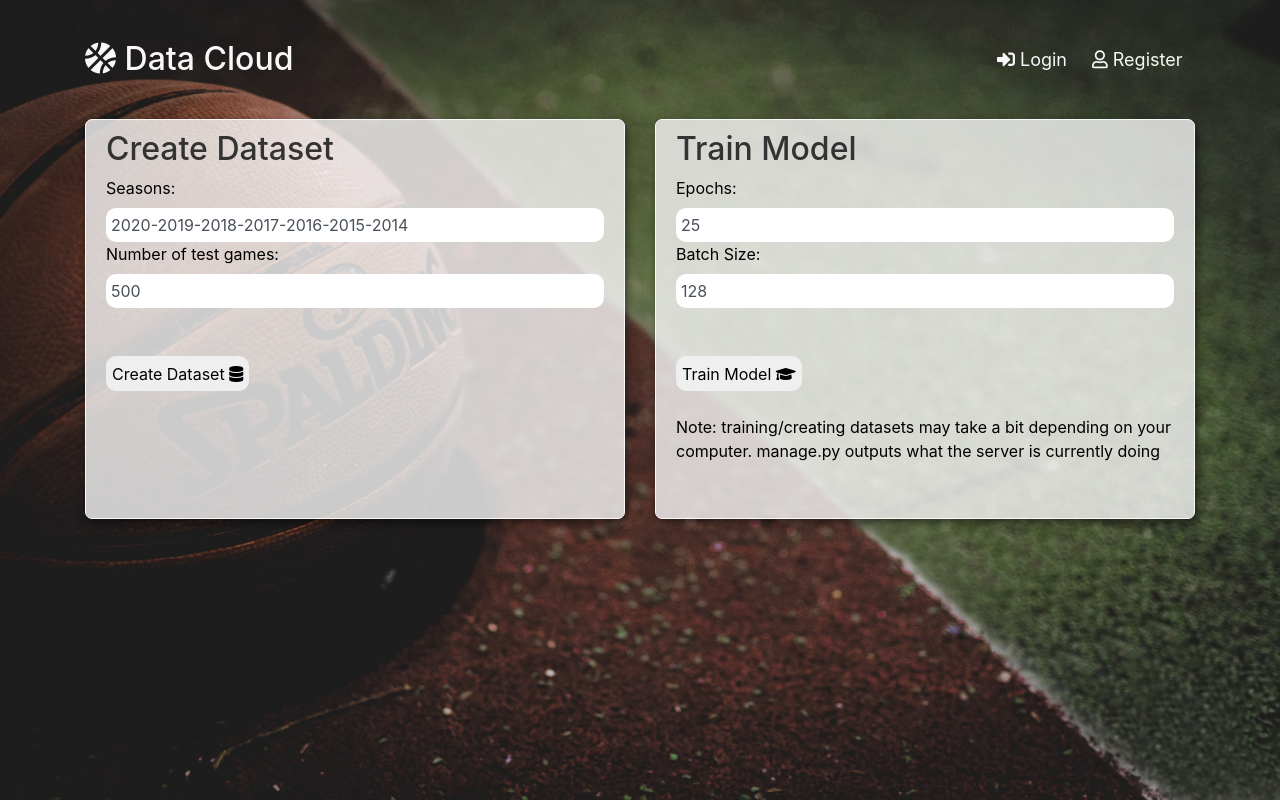
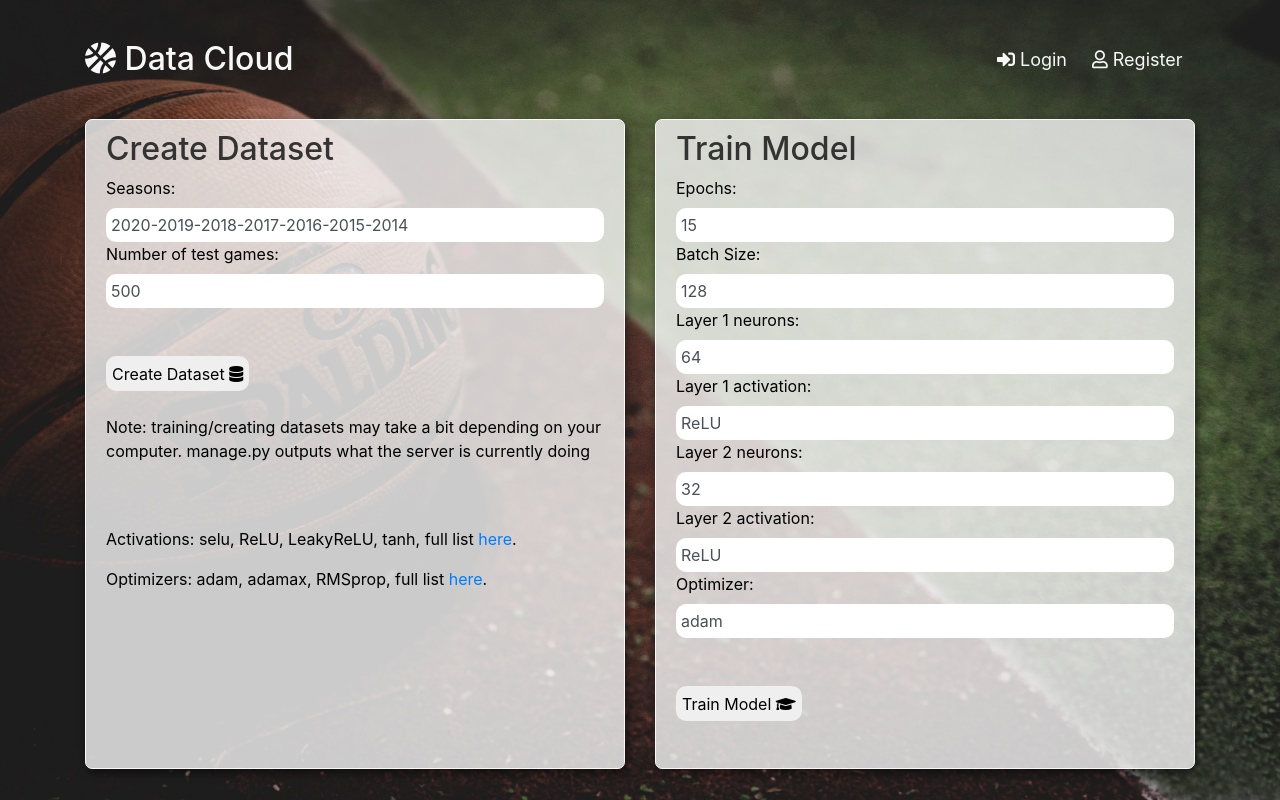
Before and after one commit to nealmick/bb, a Django app: page /predict/train/ in a window 1280 px wide. Run offline with Django 3.2, Linux system fonts and the light colour scheme; some libraries are stand-ins or nearby versions.

Commit message:
Add files via upload

```diff
--- a/predict/templates/predict/train.html
+++ b/predict/templates/predict/train.html
@@ -18,7 +18,7 @@
 
 
 <div class="col-6">
-    <div style="margin-top:10px;height:400px"class="content-section">
+    <div style="margin-top:10px;height:650px"class="content-section">
         <h2>Create Dataset</h2>
         <div style="width:100%;">
             <label for="seasons-input">Seasons:</label>
@@ -33,6 +33,13 @@
 
         </div>
         <button onClick="makeDataset()"type="submit" className="btn btn-grey-secondary" style="color:333333;border-radius: 10px;height:35px; border:none">Create Dataset <i class="fas fa-database"></i></button>
+        <br>
+        <br>
+        <p>Note: training/creating datasets may take a bit depending on your computer.  manage.py outputs what the server is currently doing</p>
+        <br>
+        <br>
+        <p>Activations: selu, ReLU, LeakyReLU, tanh, full list <a href="https://www.tensorflow.org/api_docs/python/tf/keras/activations">here</a>.</p>
+        <p>Optimizers: adam, adamax, RMSprop, full list <a href="https://www.tensorflow.org/api_docs/python/tf/keras/optimizers">here</a>.</p>
 
         </div>
     </div>
@@ -40,23 +47,32 @@
 
 
 <div class="col-6">
-    <div style="margin-top:10px;height:400px"class="content-section" >
+    <div style="margin-top:10px;height:650px"class="content-section" >
         <h2>Train Model</h2>
 
         <div style="width:100%;">
             <label for="epochs-input">Epochs:</label>
-            <input maxlength="140" id="epochs-input" value="25" class="form-control"style="border-radius: 10px;padding:5px;border: 0px;shadow: 0px;resize:none">
+            <input maxlength="140" id="epochs-input" value="15" class="form-control"style="border-radius: 10px;padding:5px;border: 0px;shadow: 0px;resize:none">
             </input>
             <label for="batch-size">Batch Size:</label>
             <input maxlength="140" id="batch-size" value="128" class="form-control"style="border-radius: 10px;padding:5px;border: 0px;shadow: 0px;resize:none">
+            </input>
+            <label for="layer1-count">Layer 1 neurons:</label>
+            <input maxlength="140" id="layer1-count" value="64" class="form-control"style="border-radius: 10px;padding:5px;border: 0px;shadow: 0px;resize:none">
+            <label for="layer1-activation">Layer 1 activation:</label>
+            <input maxlength="140" id="layer1-activation" value="ReLU" class="form-control"style="border-radius: 10px;padding:5px;border: 0px;shadow: 0px;resize:none">
+            <label for="layer2-count">Layer 2 neurons:</label>
+            <input maxlength="140" id="layer2-count" value="32" class="form-control"style="border-radius: 10px;padding:5px;border: 0px;shadow: 0px;resize:none">
+            <label for="layer2-activation">Layer 2 activation:</label>
+            <input maxlength="140" id="layer2-activation" value="ReLU" class="form-control"style="border-radius: 10px;padding:5px;border: 0px;shadow: 0px;resize:none">
+            </input>
+            <label for="optimizer">Optimizer:</label>
+            <input maxlength="140" id="optimizer" value="adam" class="form-control"style="border-radius: 10px;padding:5px;border: 0px;shadow: 0px;resize:none">
             </input>
             <br></br>
 
         </div>
         <button onClick="trainModel()"type="submit" className="btn btn-grey-secondary" style="color:333333;border-radius: 10px;height:35px; border:none">Train Model <i class="fas fa-graduation-cap"></i></button>
-        <br>
-        <br>
-        <p>Note: training/creating datasets may take a bit depending on your computer.  manage.py outputs what the server is currently doing</p>
 
         </div>
     </div>
@@ -64,7 +80,14 @@
 {% if showresults %}
 <div class="col-12">
     <div style="margin-top:10px;"class="content-section">
-        <h2>Model Results</h2>
+        <h2>Model Settings:</h2>
+        <p>Layer1Count: {{layer1Count}}</p>
+        <p>Layer1Activation: {{layer1Activation}}</p>
+        <p>Layyer2Count: {{layer2Count}}</p>
+        <p>Layer2Activation: {{layer2Activation}}</p>
+        <p>Optimizer: {{optimizer}}</p>
+        <hr>
+        <h2>Results:</h2>
         {%for line in results%}
             <p>{{line}}</p>
         {%endfor%}
@@ -81,7 +104,12 @@
     function trainModel(){
         epochs = document.getElementById("epochs-input").value
         batchSize = document.getElementById("batch-size").value
-        window.location.href = "{% url 'train-model' %}"+ epochs+'/'+batchSize
+        layer1Count = document.getElementById("layer1-count").value
+        layer1Activation = document.getElementById("layer1-activation").value
+        layer2Count = document.getElementById("layer2-count").value
+        layer2Activation = document.getElementById("layer2-activation").value
+        optimizer = document.getElementById("optimizer").value
+        window.location.href = "{% url 'train-model' %}"+ epochs+'/'+batchSize +'/'+layer1Count+'/'+layer1Activation+'/'+layer2Count+'/'+layer2Activation+'/'+optimizer
 
     }
 </script>
--- a/predict/urls.py
+++ b/predict/urls.py
@@ -18,8 +18,7 @@ urlpatterns = [
     path('makedataset', views.makeDataSet , name='make-dataset'),
     path('makedataset/<str:seasons>/<int:numgames>', views.makeDataSet , name='make-dataset'),
     path('trainmodel/', views.makeDataSet , name='train-model'),
-    path('trainmodel/<int:epochs>/<int:batchSize>', views.trainModel , name='train-model'),
+    path('trainmodel/<int:epochs>/<int:batchSize>/<int:layer1Count>/<str:layer1Activation>/<int:layer2Count>/<str:layer2Activation>/<str:optimizer>', views.trainModel , name='train-model'),
     #path('predicttoday/', views.predictToday , name='predict-today'),
 
-
 ]
--- a/predict/views.py
+++ b/predict/views.py
@@ -1,8 +1,8 @@
 from __future__ import absolute_import, division, print_function, unicode_literals
 from datetime import datetime
 from pytz import timezone
-import makeData
-import web
+import webData
+import webTrain
 
 from django.shortcuts import render, get_object_or_404, redirect
 from django.urls import reverse
@@ -69,24 +69,47 @@ TEAMCOLORS = {
 
 def trainView(request):
     context = {}
-    context['showresults'] = False
+    try:
+        modelSettings = load_obj('modelSettings')
+
+        context['showresults'] = True
+        context['results'] = modelSettings['results']
+        context['layer1Count']=modelSettings['layer1Count']
+        context['layer1Activation']=modelSettings['layer1Activation']
+        context['layer2Count']=modelSettings['layer2Count']
+        context['layer2Activation']=modelSettings['layer2Activation']
+        context['optimizer']=modelSettings['optimizer']
+    except FileNotFoundError:
+        context['showresults'] = False
     return render(request,'predict/train.html',context)
 def makeDataSet(request,seasons,numgames):
     print(seasons,numgames)
     seasons = seasons.split('-')
     print(seasons)
-    makeData.CreateDataset(seasons,numgames)
+    webData.CreateDataset(seasons,numgames)
     return redirect('train-view')
+def trainModel(request,epochs,batchSize,layer1Count,layer1Activation,layer2Count,layer2Activation,optimizer):
+    context = {}
+    size = batchSize
+    modelSettings = {}
+    modelSettings['layer1Count']=layer1Count
+    modelSettings['layer1Activation']=layer1Activation
+    modelSettings['layer2Count']=layer2Count
+    modelSettings['layer2Activation']=layer2Activation
+    modelSettings['optimizer']=optimizer
 
-def trainModel(request,epochs,batchSize):
-    context = {}
-    print(epochs,batchSize)
-    size = batchSize
-    results = web.webappTrain(epochs,size)
-    print(results)
+
+    results = webTrain.webappTrain(epochs,size,layer1Count,layer1Activation,layer2Count,layer2Activation,optimizer)
+    modelSettings['results']=results
+    save_obj(modelSettings,'modelSettings')
 
     context['showresults'] = True
     context['results'] = results
+    context['layer1Count']=layer1Count
+    context['layer1Activation']=layer1Activation
+    context['layer2Count']=layer2Count
+    context['layer2Activation']=layer2Activation
+    context['optimizer']=optimizer
     return render(request,'predict/train.html',context)
 
 
@@ -1031,6 +1054,7 @@ def getSpread(home,visitor,date):
     response = []
     try:
         lastupdate = spreadCache['lastupdate']
+        cacheDate = spreadCache['date']
         now = datetime.now()
         time_diff = now-lastupdate
         seconds = time_diff.total_seconds()
@@ -1038,12 +1062,13 @@ def getSpread(home,visitor,date):
     except KeyError:
         print('no saved spread found')
         spreadCache = {}
-    if seconds == 0 or seconds>60:
+    if seconds == 0 or seconds>60 or date != cacheDate:
         print('getting updated spread odds')
         response = requests.request("GET", url, headers=headers, params=querystring).json()
         lastupdate = datetime.now()
         spreadCache['response']=response
         spreadCache['lastupdate']=lastupdate
+        spreadCache['date'] = date
         save_obj(spreadCache,'spreadCache')
     else:
         print('loaded cached spread')
@@ -1267,17 +1292,20 @@ def predict(path):
 
     #x_train = tf.keras.utils.normalize(x_train, axis=1)
     #x_test = tf.keras.utils.normalize(x_test, axis=1)
+    modelSettings = load_obj('modelSettings')
+
+
 
     model = tf.keras.Sequential([
 
-    tf.keras.layers.Dense(64, activation='ReLU'),
-    tf.keras.layers.Dense(32, activation='ReLU'),
+    tf.keras.layers.Dense(modelSettings['layer1Count'], activation=modelSettings['layer1Activation']),
+    tf.keras.layers.Dense(modelSettings['layer2Count'], activation=modelSettings['layer2Activation']),
     tf.keras.layers.Dense(2, activation='linear'),
 
     ])
     model.load_weights('./checkpoints/my_checkpoint')
 
-    model.compile(optimizer='adam', loss='mean_squared_error', metrics=['accuracy'])
+    model.compile(optimizer=modelSettings['optimizer'], loss='mean_squared_error', metrics=['accuracy'])
 
     p = model.predict(data)
     return(p[0])
```
